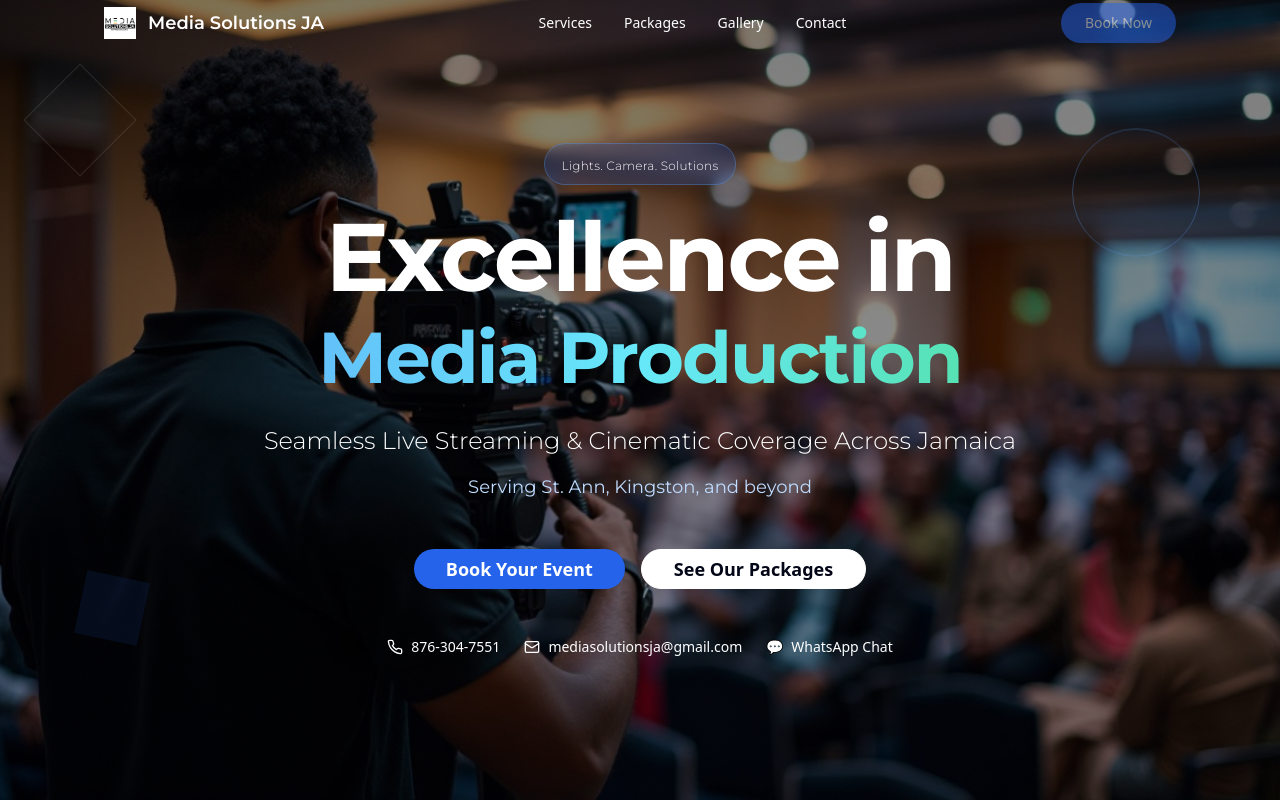
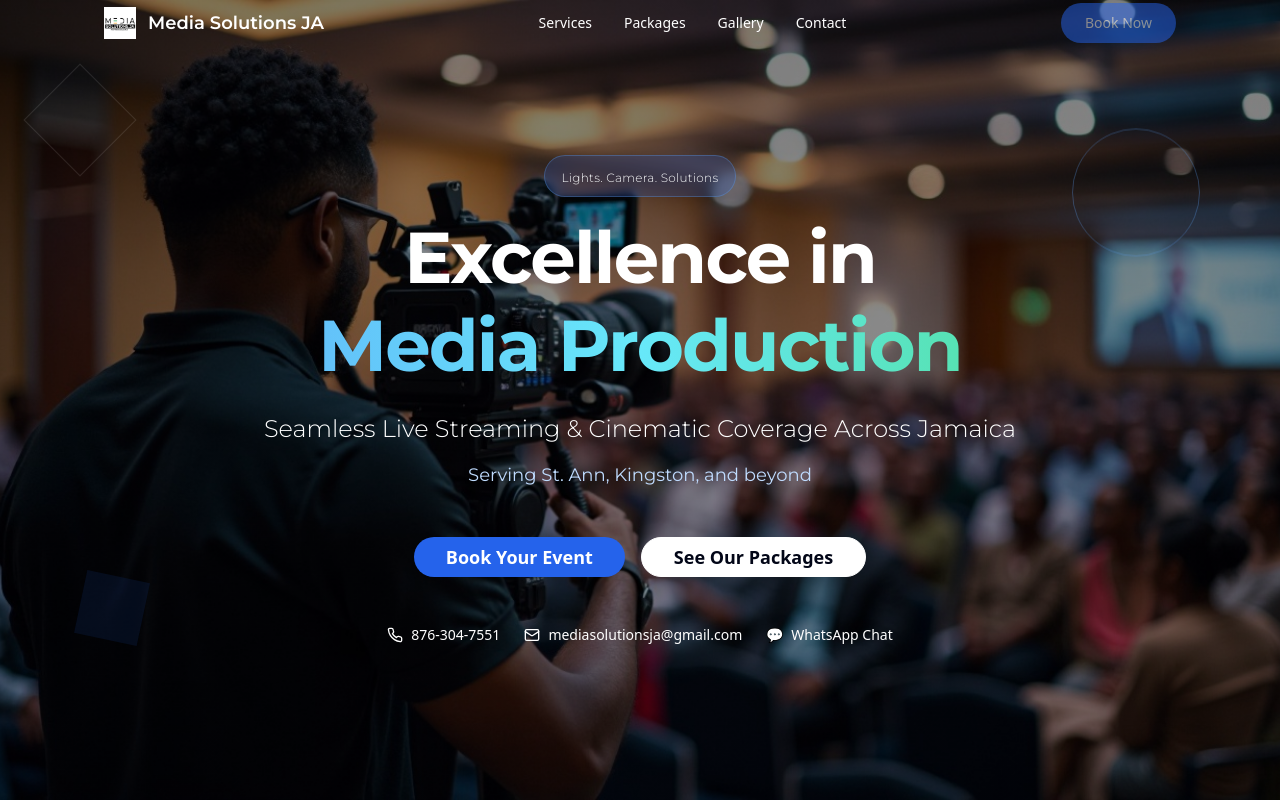
Before and after one commit to MediaSolutionsJa/ja-media-cinematic-flow, a React (Vite) app: page / in a window 1280 px wide. Shown: the top 800 px of the page. Built offline with nearby package versions, Linux system fonts and the light colour scheme.

Commit message:
Visual edit in Lovable
Edited UI in Lovable

```diff
--- a/src/components/HeroSection.tsx
+++ b/src/components/HeroSection.tsx
@@ -31,9 +31,7 @@ const HeroSection = () => {
         </div>
 
         {/* Main Headlines */}
-        <h1 className="text-6xl md:text-8xl font-montserrat font-bold mb-4 tracking-tight animate-fade-in">
-          Excellence in
-        </h1>
+        <h1 className="text-6xl font-montserrat font-bold mb-4 tracking-tight animate-fade-in md:text-7xl">Excellence in</h1>
         <h2 className="text-6xl font-montserrat font-bold mb-8 tracking-tight bg-gradient-to-r from-blue-400 via-cyan-300 to-green-400 bg-clip-text text-transparent animate-fade-in md:text-7xl">
           Media Production
         </h2>
```
